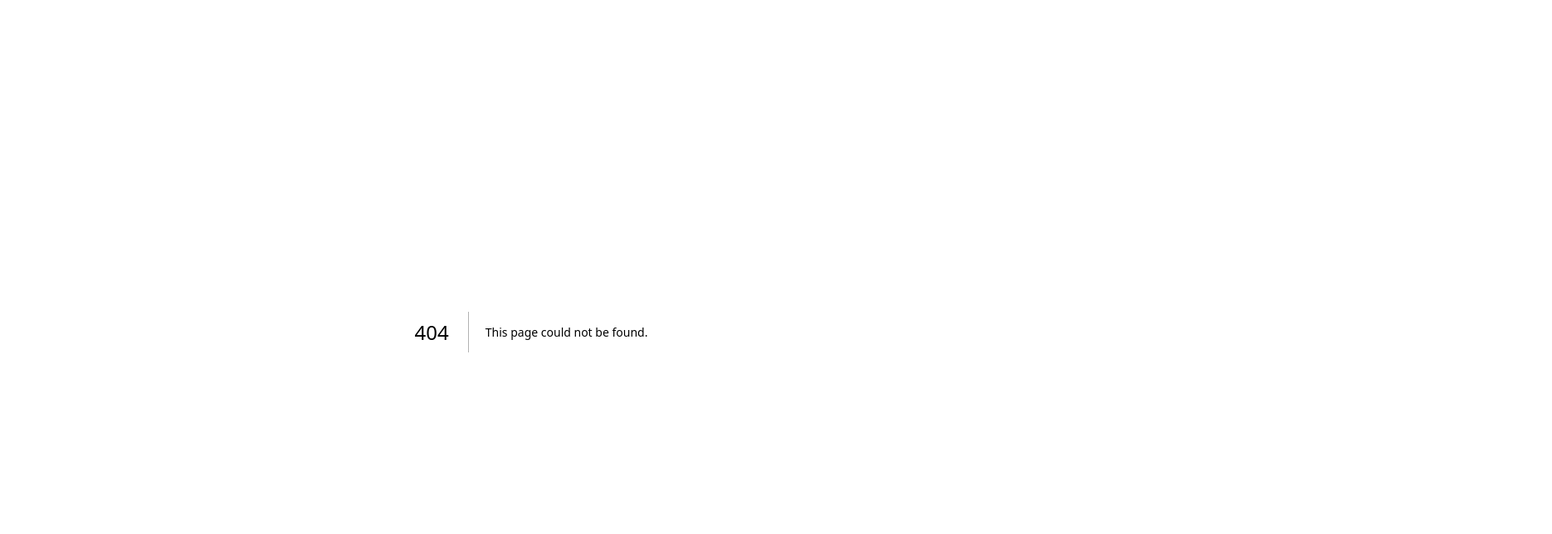
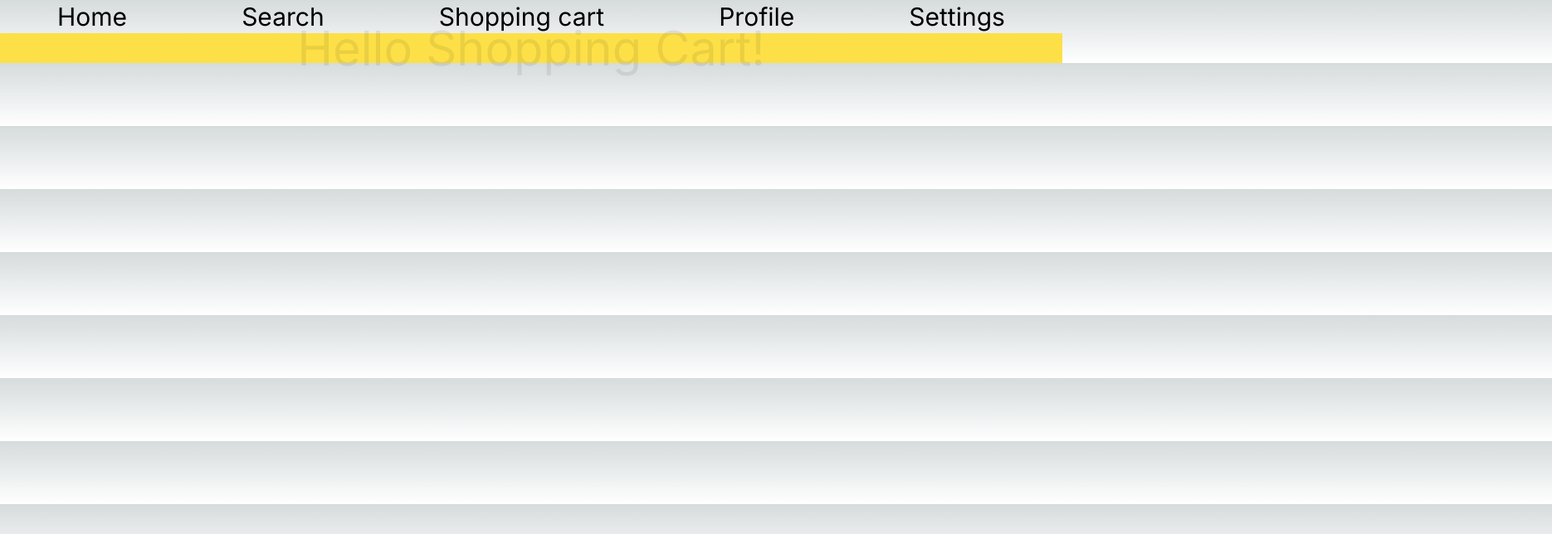
Before and after one commit to JakobEdvardsson/marketplace-frontend, a Next.js app: page /cart in a window 1280 px wide. Before the commit this address had no page. Shown: the top 644 px of the page at 83% size, 1870 px wide, since content can reach past the window. Built offline with nearby package versions, Linux system fonts and the light colour scheme.

Commit message:
navbar added

```diff
--- /dev/null
+++ b/src/app/cart/page.tsx
@@ -0,0 +1,9 @@
+export default function Page() {
+  return (
+    <div className={"bg-yellow-300 w-full"}>
+      <p className="mt-10 animate-ping content-center text-center text-3xl">
+        Hello Shopping Cart!
+      </p>
+    </div>
+  );
+}
--- /dev/null
+++ b/src/app/components/navbar.tsx
@@ -0,0 +1,35 @@
+'use client'
+import Link from "next/link";
+import {router} from "next/client";
+import {useEffect, useState} from "react";
+
+export default function Navbar() {
+
+    const navLinks = [
+        {name: "Home", link: "/"},
+        {name: "Search", link: "/search"},
+        {name: "Shopping cart", link: "/cart"},
+        {name: "Profile", link: "/profile"},
+        {name: "Settings", link: "/settings"}
+    ]
+
+
+    const renderLinks = () => {
+        return (
+            <ul id={"navbar"} className={"w-full h-10 lg:h-[5%] fixed top-0 flex flex-row items-center justify-around"}>
+                {navLinks.map((link) => {
+                    return (
+                        <li key={link.name}
+                            className={"text-center lg:hover:scale-110 sm:ease-in-out sm:duration-300 w-fit"}>
+                            <Link href={link.link} >
+                                <button className={"activeLink text-xl lg:text-3xl"}>{link.name}</button>
+                            </Link>
+                        </li>
+                    );
+                })}
+            </ul>
+        );
+    }
+
+    return renderLinks();
+}
--- a/src/app/layout.tsx
+++ b/src/app/layout.tsx
@@ -1,22 +1,24 @@
-import type { Metadata } from "next";
-import { Inter } from "next/font/google";
+import type {Metadata} from "next";
+import {Inter} from "next/font/google";
 import "./globals.css";
+import Navbar from "@/app/components/navbar";
 
-const inter = Inter({ subsets: ["latin"] });
+const inter = Inter({subsets: ["latin"]});
 
 export const metadata: Metadata = {
     title: "Marketplace",
     description: "Marketplace",
 };
 
-export default function RootLayout({
-  children,
-}: Readonly<{
-  children: React.ReactNode;
-}>) {
+export default function RootLayout({children,}: Readonly<{ children: React.ReactNode; }>) {
     return (
         <html lang="en">
-      <body className={inter.className}>{children}</body>
+        <body className={inter.className}>
+        {children}
+        <nav>
+            <Navbar/>
+        </nav>
+        </body>
         </html>
     );
 }
--- a/src/app/page.tsx
+++ b/src/app/page.tsx
@@ -1,7 +1,7 @@
 export default function Home() {
   return (
-    <div>
-      <p className="mt-10 animate-bounce content-center text-center text-lg">
+    <div className={"bg-yellow-300 w-full"}>
+      <p className="mt-10 animate-bounce content-center text-center text-3xl">
         Hello world
       </p>
     </div>
--- a/src/app/profile/page.tsx
+++ b/src/app/profile/page.tsx
@@ -1,7 +1,7 @@
 export default function Page() {
   return (
-    <div>
-      <p className="mt-10 animate-bounce content-center text-center text-lg">
+    <div className={"bg-yellow-300 w-full"}>
+      <p className="mt-10 animate-pulse content-center text-center text-3xl">
         Hello profile!
       </p>
     </div>
--- a/src/app/settings/page.tsx
+++ b/src/app/settings/page.tsx
@@ -1,7 +1,7 @@
 export default function Page() {
   return (
-    <div>
-      <p className="mt-10 animate-bounce content-center text-center text-lg">
+    <div className={"bg-yellow-300 w-full"}>
+      <p className="mt-10 content-center text-center text-3xl">
         Hello Settings!
       </p>
     </div>
```
Lines whose indentation alone changed are shown as unchanged.
